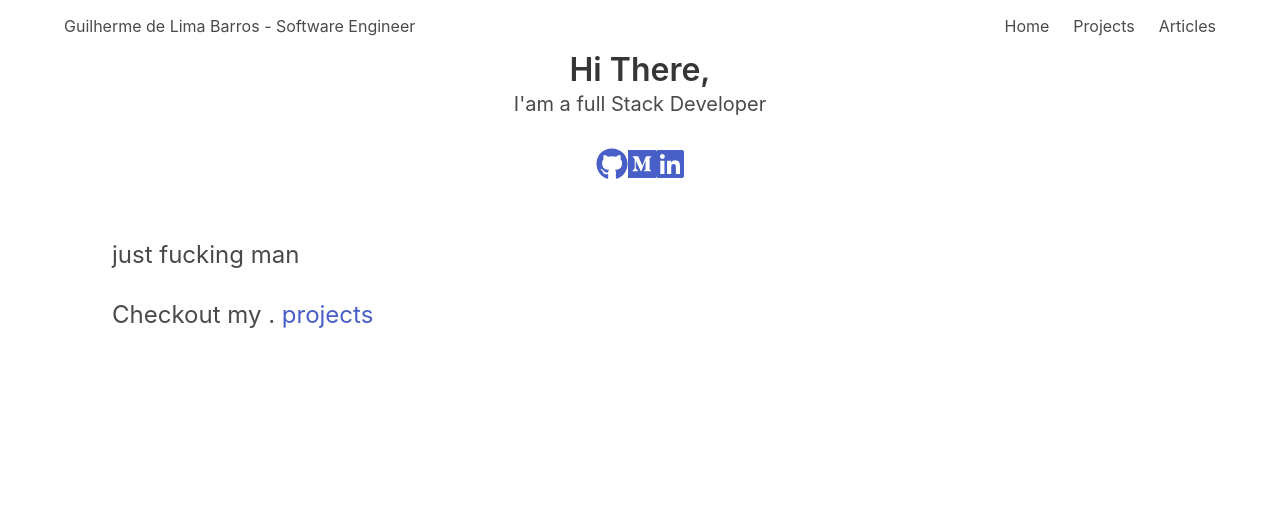
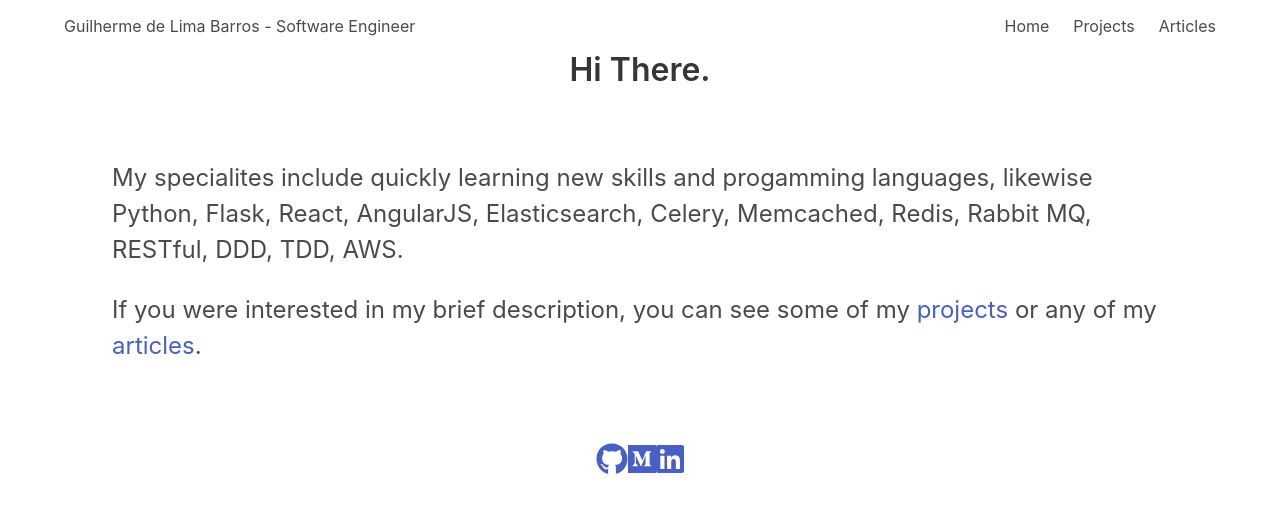
Before and after one commit to LimaGuilherme/my-web, a Gatsby site: page / in a window 1280 px wide. Built offline with nearby package versions, Linux system fonts and the light colour scheme; Gatsby itself is replaced by a stand-in of ours.

Commit message:
Improving home page.

```diff
--- a/src/pages/index.js
+++ b/src/pages/index.js
@@ -13,8 +13,20 @@ const Home = () => (
       description="Full Stack developer"
       keywords="Python, React, Gatsby, OOP, developer, back-end, front-end, REST, API"
     />
-    <h1 className="title has-text-centered">Hi There,</h1>
-    <h2 className="subtitle has-text-centered">I'am a full Stack Developer </h2>
+    <h1 className="title has-text-centered">Hi There.</h1>
+    <section className="section content is-size-4-desktop is-size-5-touch">
+      <p>
+        My specialites include quickly learning new skills and progamming languages, likewise Python, Flask, React, AngularJS, Elasticsearch, Celery, Memcached, Redis, Rabbit MQ, RESTful, DDD, TDD, AWS.
+      </p>
+      <p>
+        If you were interested in my brief description, you can see some of my
+        {' '}
+        <Link to="/projects">projects</Link>
+        {' or any of my '}
+        <Link to="/articles">articles</Link>
+        {'.'}
+      </p>
+    </section>
     <div className="has-text-centered">
       <a href="https://github.com" aria-label="github">
         <span className="icon-is-large fa-2x">
@@ -32,16 +44,6 @@ const Home = () => (
         </span>
       </a>
     </div>
-    <section className="section content is-size-4-desktop is-size-5-touch">
-      <p>
-        just fucking man
-      </p>
-      <p>
-        Checkout my
-        {' . '}
-        <Link to="/projects">projects</Link>
-      </p>
-    </section>
   </Layout>
 );
 
```
